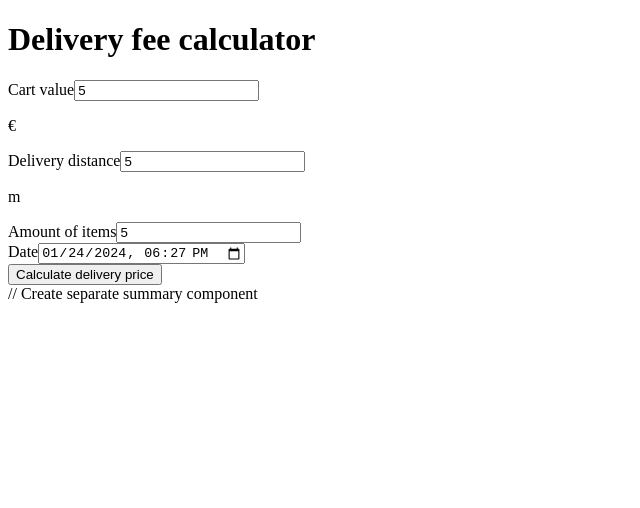
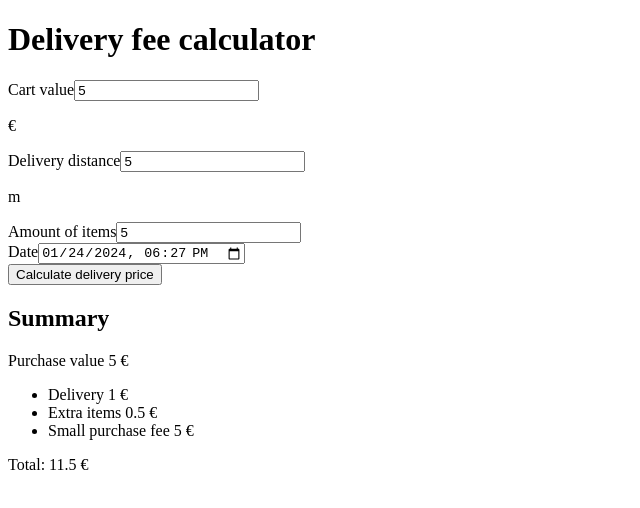
Before and after one commit to JerryUusis/delivery_fee_calculator, a React (Vite) app: page / in a window 1280 px wide. Both pictures are taken after typing "5", "5", "5" into the empty fields and a click on the button "Calculate delivery price". Shown: the top 508 px of the page, without its empty margins (0-640 px from the left). Built offline with nearby package versions, Linux system fonts and the light colour scheme.

Commit message:
Create SummaryDisplay component

```diff
--- a/src/App.tsx
+++ b/src/App.tsx
@@ -1,8 +1,9 @@
 import React, { useState } from 'react'
 import NumberInput from './components/NumberInput';
 import DateInput from './components/Date'
-import Summary from './types/SummaryTypes';
+import SummaryTypes from './types/SummaryTypes';
 import { DateTimeObject } from './types/DateObject';
+import SummaryDisplay from './components/SummaryDisplay';
 
 function App() {
   const [cartValue, setCartValue] = useState<number>(0);
@@ -10,7 +11,7 @@ function App() {
   const [cartItems, setCartItems] = useState<number>(0);
   const [date, setDate] = useState<DateTimeObject | null>(null)
   const [price, setPrice] = useState<number>(0);
-  const [summary, setSummary] = useState<Summary>({
+  const [summary, setSummary] = useState<SummaryTypes>({
     orderValue: 0,
     smallPurchaseSurcharge: 0,
     distanceSurcharge: 0,
@@ -158,7 +159,11 @@ function App() {
         />
         <button type='submit'>Calculate delivery price</button>
       </form>
-      // Create separate summary component
+        <SummaryDisplay
+        {...summary}
+        price={price}
+        />
+
       {/* <h2>Summary</h2>
       <ul>
         <li>Order value {summary.orderValue} €</li>
--- /dev/null
+++ b/src/components/SummaryDisplay.tsx
@@ -0,0 +1,25 @@
+interface SummaryProps {
+    orderValue: number
+    distanceSurcharge: number
+    itemsSurcharge: number
+    smallPurchaseSurcharge: number
+    price: number
+}
+
+const SummaryDisplay: React.FC<SummaryProps> = ({ orderValue, distanceSurcharge, itemsSurcharge, smallPurchaseSurcharge, price }) => {
+
+    return (
+        <div>
+            <h2>Summary</h2>
+            <p>Purchase value {orderValue} €</p>
+            <ul>
+                {distanceSurcharge === 0 ? null : <li>Delivery {distanceSurcharge} €</li>}
+                {itemsSurcharge === 0 ? null : <li>Extra items {itemsSurcharge} €</li>}
+                {smallPurchaseSurcharge === 0 ? null : <li>Small purchase fee {smallPurchaseSurcharge} €</li>}
+            </ul>
+            <p>Total: {price} €</p>
+        </div>
+    )
+}
+
+export default SummaryDisplay;
--- a/src/types/SummaryTypes.tsx
+++ b/src/types/SummaryTypes.tsx
@@ -1,8 +1,8 @@
-interface Summary {
+interface SummaryTypes {
     orderValue: number
     smallPurchaseSurcharge: number;
     distanceSurcharge: number;
     itemsSurcharge: number;
 }
 
-export default Summary;
+export default SummaryTypes;
```
